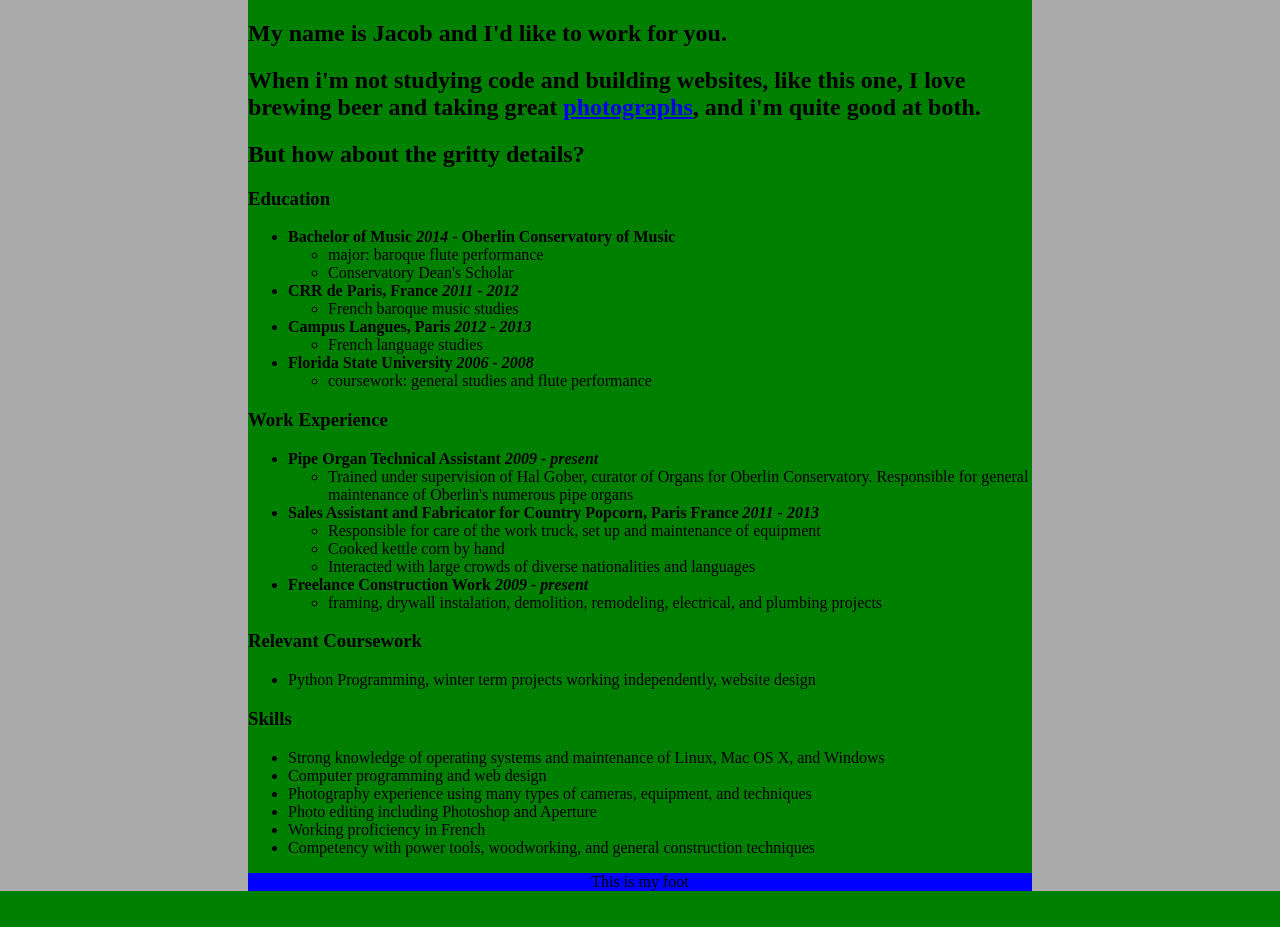
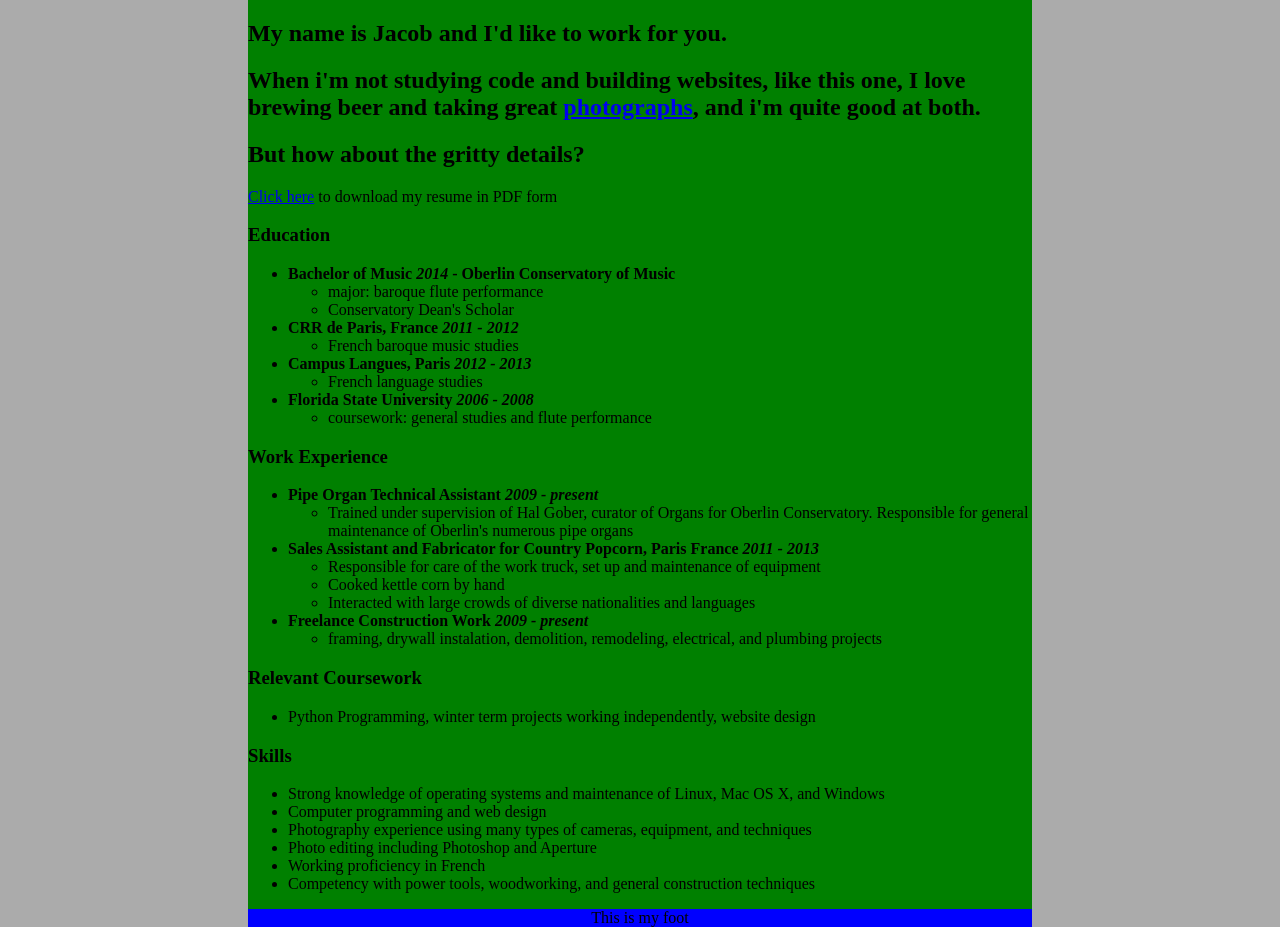
Before and after one commit to baroquebloke/flaskr, a Flask app: page / in a window 1280 px wide. Shown: the part 88-1015 px from the top of the page. Before the commit the page ends 979 px from the top, so only its background shows below. Run offline with Flask 2, Linux system fonts and the light colour scheme.

Commit message:
added resume.pdf download link

```diff
--- a/templates/pages/index.html
+++ b/templates/pages/index.html
@@ -8,6 +8,11 @@
   and i'm quite good at both.</h2>
 
 <h2>But how about the gritty details?</h2>
+
+<div id="res-dl">
+<a href="/static/FarnsworthResume.pdf" download="Jacob Farnsworth's Resume">
+  Click here</a> to download  my resume in PDF form
+</div>
 
 <h3>Education</h3>
 <ul>
```
Also changed, not shown: 1 other file.
